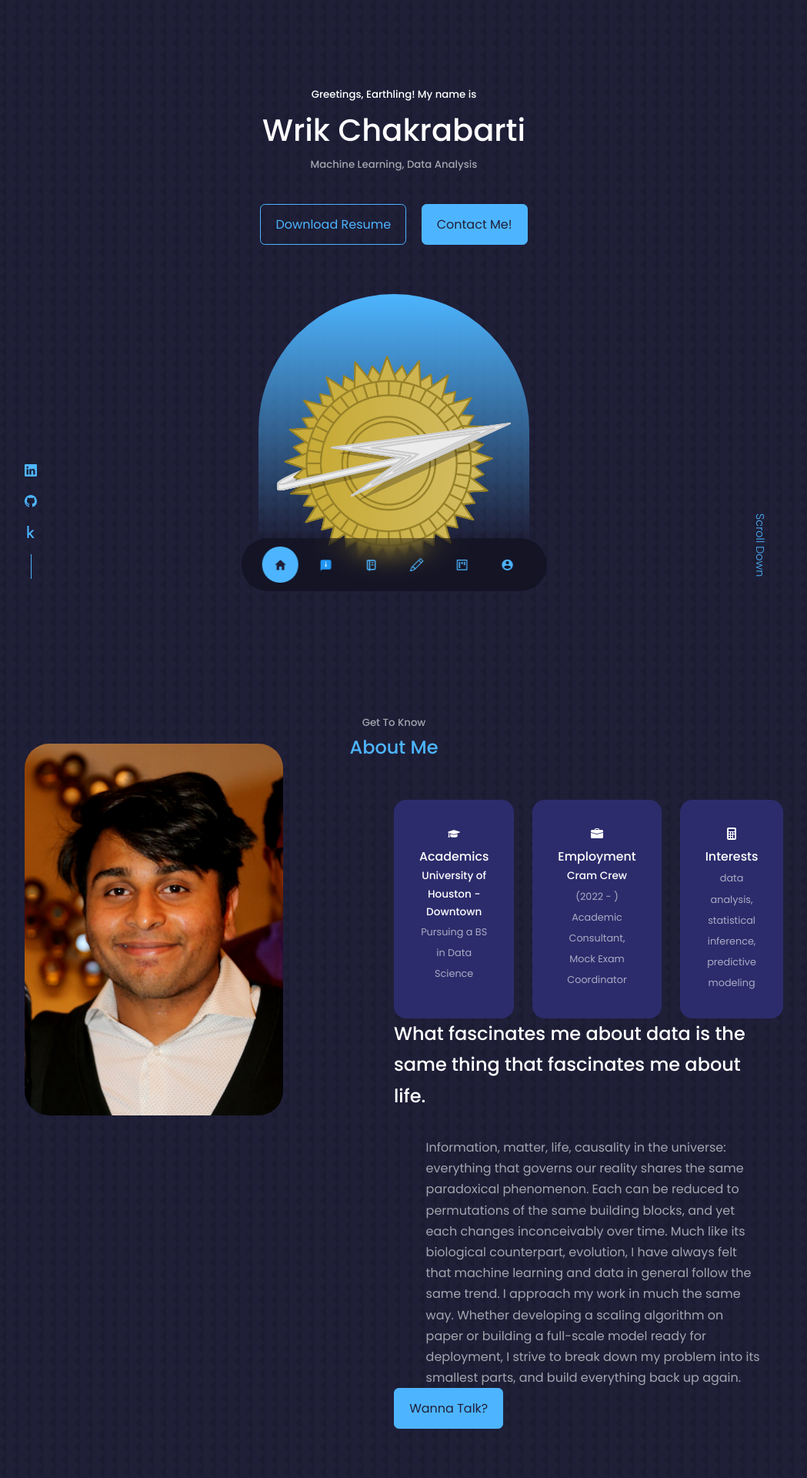
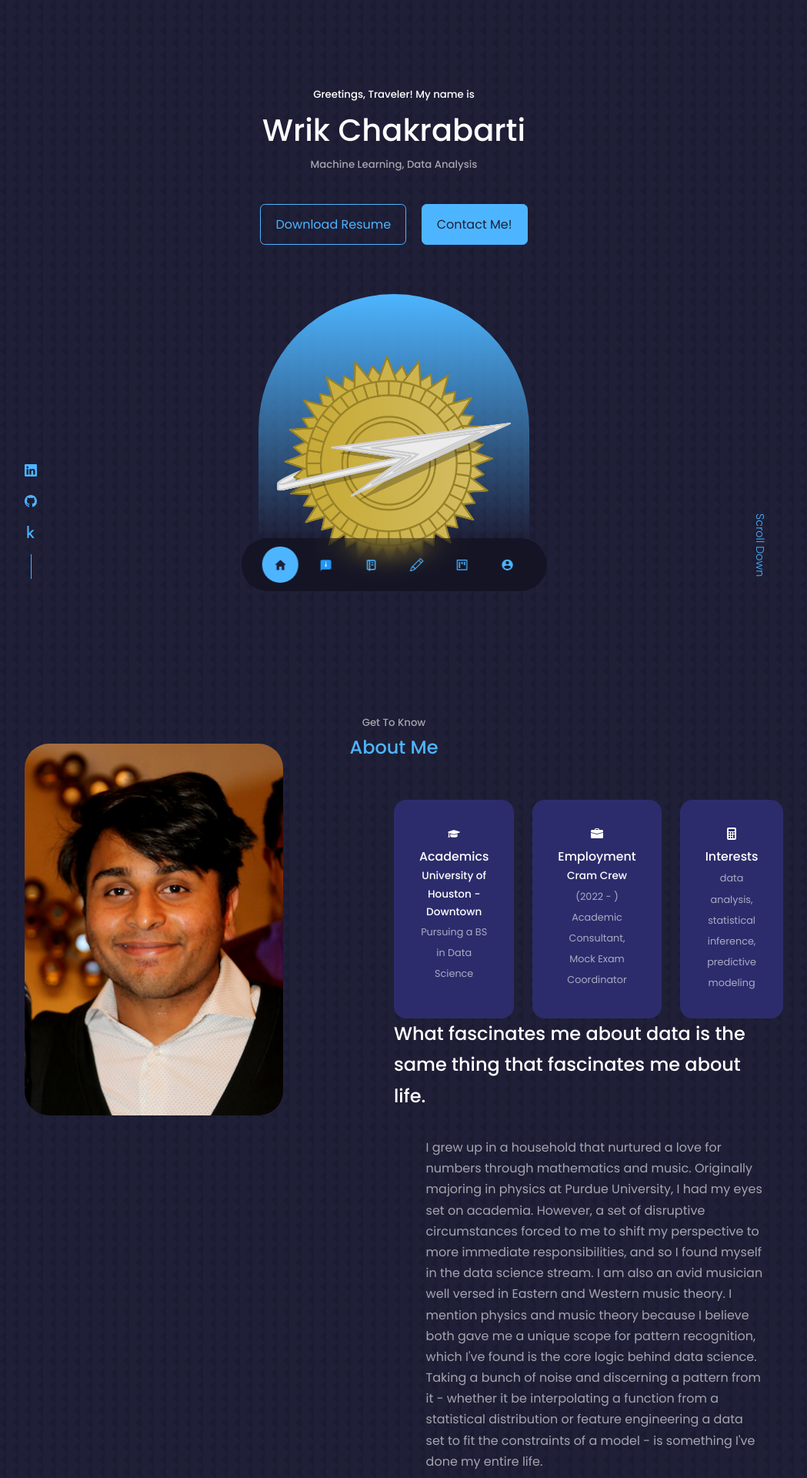
Before and after one commit to wrikych/portfolio_website, a React (Create React App) app: page / in a window 1280 px wide. Shown: the top 1920 px of the page at 77% size, without its empty margins (128-1177 px from the left). Built offline with nearby package versions, Linux system fonts and the light colour scheme.

Commit message:
made some changes in web components

```diff
--- a/src/components/about/About.jsx
+++ b/src/components/about/About.jsx
@@ -42,7 +42,13 @@ const About = () => {
           <h2>
             What fascinates me about data is the same thing that fascinates me about life.
           </h2>
-
+          <p>
+            I grew up in a household that nurtured a love for numbers through mathematics and music. Originally majoring in physics at Purdue University, I had my eyes set on academia.
+            However, a set of disruptive circumstances forced to me to shift my perspective to more immediate responsibilities, and so I found myself in the data science stream. I am also an
+            avid musician well versed in Eastern and Western music theory. I mention physics and music theory because I believe both gave me a unique scope for pattern recognition, which I've found
+            is the core logic behind data science. Taking a bunch of noise and discerning a pattern from it - whether it be interpolating a function from a statistical distribution or feature engineering
+            a data set to fit the constraints of a model - is something I've done my entire life.
+          </p>
           <p>
             Information, matter, life, causality in the universe: everything that governs our reality shares the same paradoxical phenomenon. Each can be reduced to
             permutations of the same building blocks, and yet each changes inconceivably over time. Much like its biological counterpart, evolution, I have always felt that machine
--- a/src/components/footer/Footer.jsx
+++ b/src/components/footer/Footer.jsx
@@ -5,7 +5,7 @@ import {AiFillFacebook,AiFillInstagram} from 'react-icons/ai'
 const Footer = () => {
   return (
     <footer>
-      <a href="#" className='footer__logo'>ur mum</a>
+      <a href="#" className='footer__logo'>Wrik Chakrabarti</a>
 
       <ul className='permalinks'>
         <li><a href="#">Home</a></li>
--- a/src/components/header/Header.jsx
+++ b/src/components/header/Header.jsx
@@ -8,7 +8,7 @@ const Header = () => {
   return (
     <header>
       <div className='container header__container'>
-        <h5>Greetings, Earthling! My name is</h5>
+        <h5>Greetings, Traveler! My name is</h5>
         <h1>Wrik Chakrabarti</h1>
         <h5 className='text-light'>Machine Learning, Data Analysis</h5>
         <CTA />
--- a/src/components/services/Services.jsx
+++ b/src/components/services/Services.jsx
@@ -19,7 +19,7 @@ const Services = () => {
           <ul className='service__list'>
             <li>
               <SiCheckmarx className='service__list-icon' />
-              <p>Ur mom</p>
+              <p>Google Data Analytics Certification (completed 2022)</p>
             </li>
             <li>
               <SiCheckmarx className='service__list-icon' />
@@ -46,19 +46,19 @@ const Services = () => {
           <ul className='service__list'>
             <li>
               <SiCheckmarx className='service__list-icon' />
-              <p>Ok actually tho what do I put here</p>
+              <p>Data Visualization and Dashboarding</p>
             </li>
             <li>
               <SiCheckmarx className='service__list-icon' />
-              <p>Idk, I'll figure it out at some point I guess</p>
+              <p>Natural Language Processing</p>
             </li>
             <li>
               <SiCheckmarx className='service__list-icon' />
-              <p>The actual THINGS I can do</p>
+              <p>Model Deployment</p>
             </li>
             <li>
               <SiCheckmarx className='service__list-icon' />
-              <p>Wow I was so dumb to be </p>
+              <p>Clustering</p>
             </li>
           </ul>
         </article>
@@ -73,15 +73,15 @@ const Services = () => {
           <ul className='service__list'>
             <li>
               <SiCheckmarx className='service__list-icon' />
-              <p>Ideas for a list</p>
+              <p>Statistical Inference</p>
             </li>
             <li>
               <SiCheckmarx className='service__list-icon' />
-              <p>Juvenile Remarks</p>
+              <p>Numerical Interpolation</p>
             </li>
             <li>
               <SiCheckmarx className='service__list-icon' />
-              <p>Overstatements</p>
+              <p>Model Deployment</p>
             </li>
             <li>
               <SiCheckmarx className='service__list-icon' />
```
